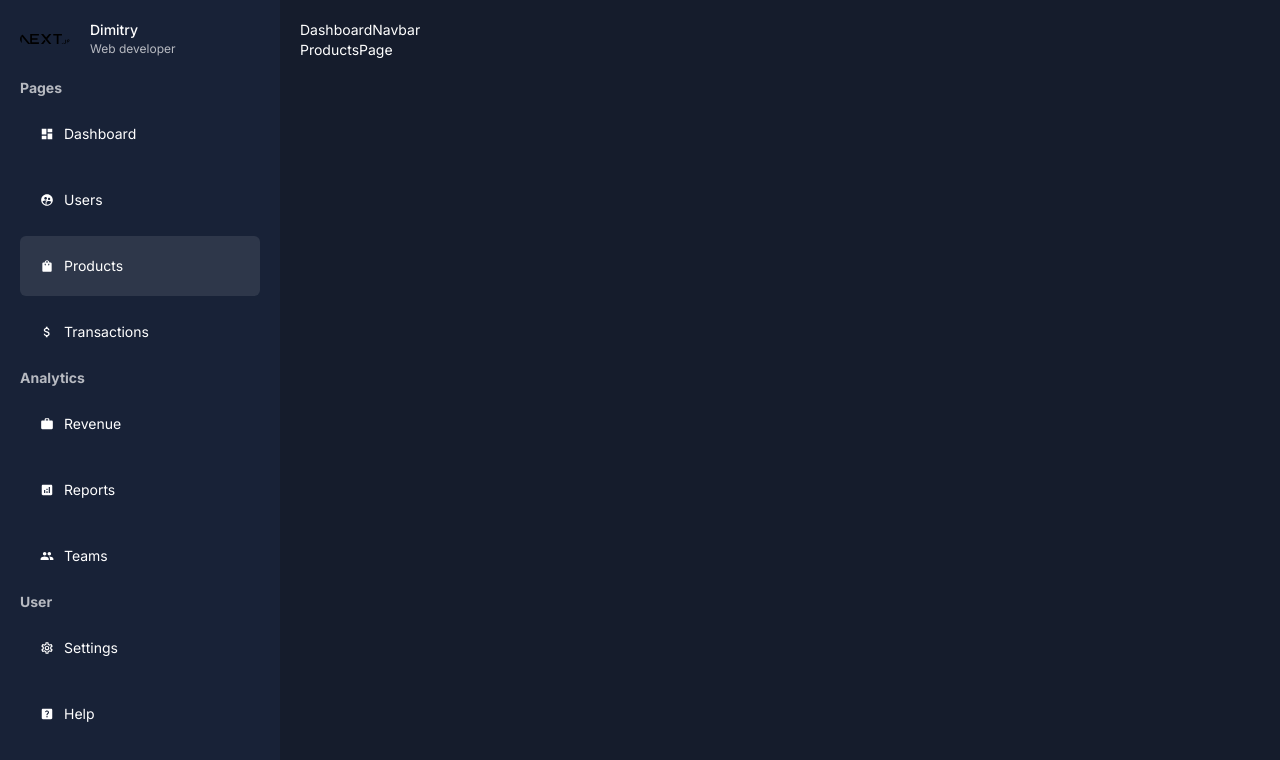
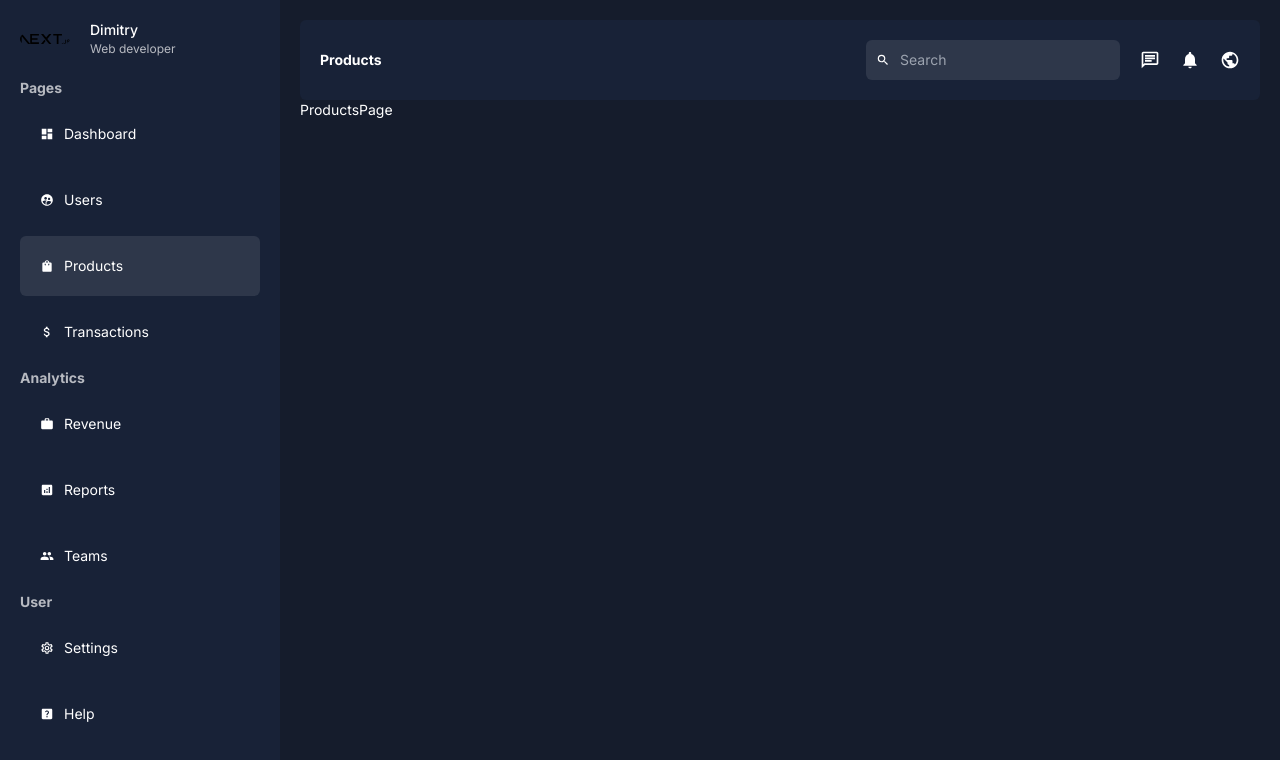
Before and after one commit to Dimitry-prog/next-admin, a Next.js app: page /dashboard/products in a window 1280 px wide. Shown: the top 760 px of the page. Built offline with nearby package versions, Linux system fonts and the light colour scheme.

Commit message:
feat: navbar

```diff
--- a/features/dashboard/components/navbar/index.tsx
+++ b/features/dashboard/components/navbar/index.tsx
@@ -1,7 +1,25 @@
+'use client';
+
+import { MdNotifications, MdOutlineChat, MdPublic, MdSearch, } from "react-icons/md";
+import { usePathname } from "next/navigation";
+
 const DashboardNavbar = () => {
+  const pathname = usePathname();
+
   return (
-    <div className=''>
-      DashboardNavbar
+    <div className='p-5 flex items-center justify-between rounded-md bg-bg-light'>
+      <p className='text-white font-bold capitalize'>{pathname.split('/').pop()}</p>
+      <div className='flex items-center gap-5'>
+        <div className='p-2.5 flex items-center gap-2.5 rounded-md bg-bg-hover'>
+          <MdSearch/>
+          <input type="text" placeholder='Search' className='text-white bg-transparent border-none outline-none'/>
+        </div>
+        <div className='flex gap-5'>
+          <MdOutlineChat size={20}/>
+          <MdNotifications size={20}/>
+          <MdPublic size={20}/>
+        </div>
+      </div>
     </div>
   );
 };
--- a/tailwind.config.ts
+++ b/tailwind.config.ts
@@ -13,7 +13,8 @@ const config: Config = {
       'bg-light': "#182237",
       white: '#fff',
       'white-dark': "#b7bac1",
-      'bg-hover': '#2e374a'
+      'bg-hover': '#2e374a',
+      'transparent': 'transparent'
     },
     extend: {
       backgroundImage: {
```
